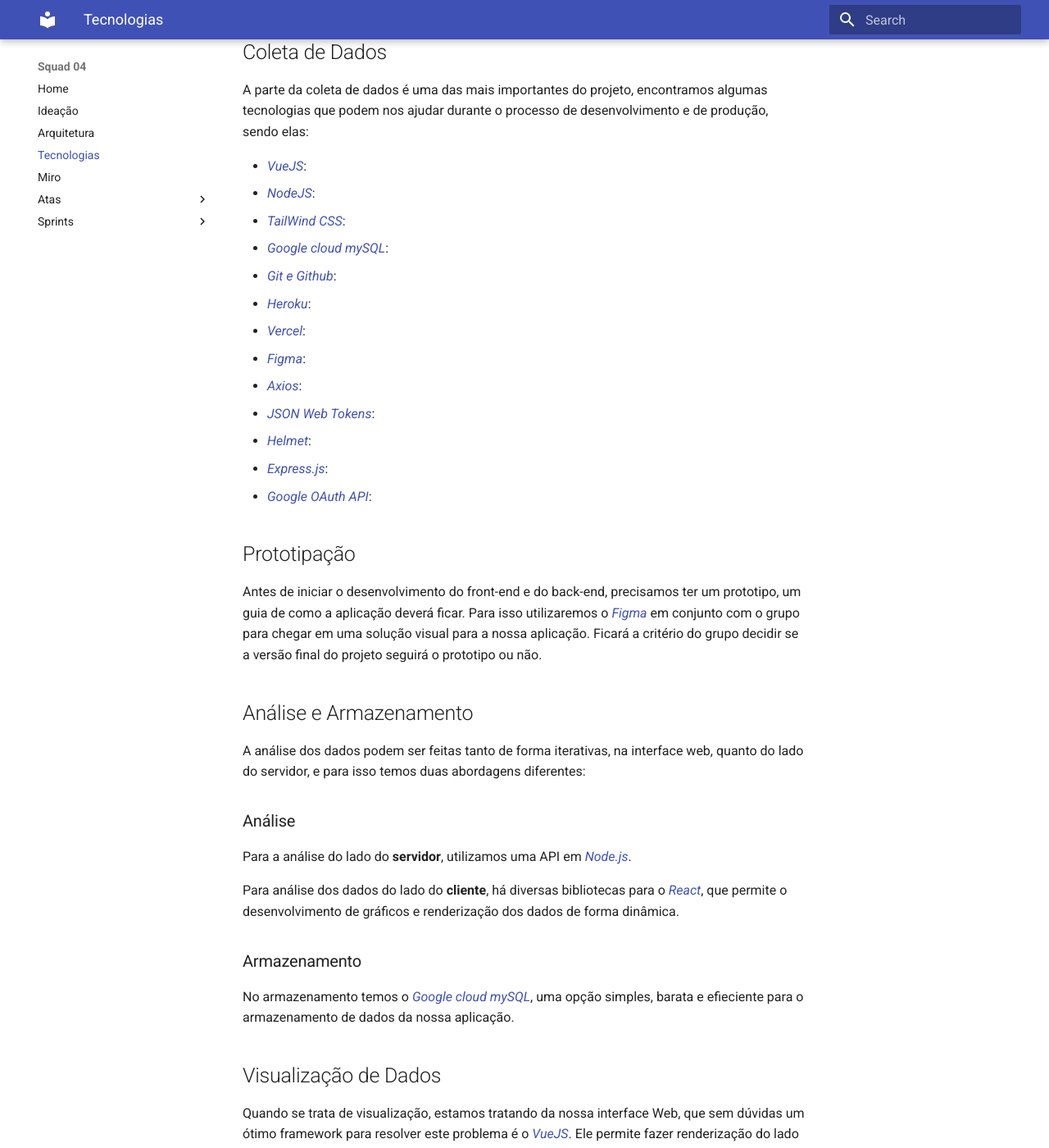
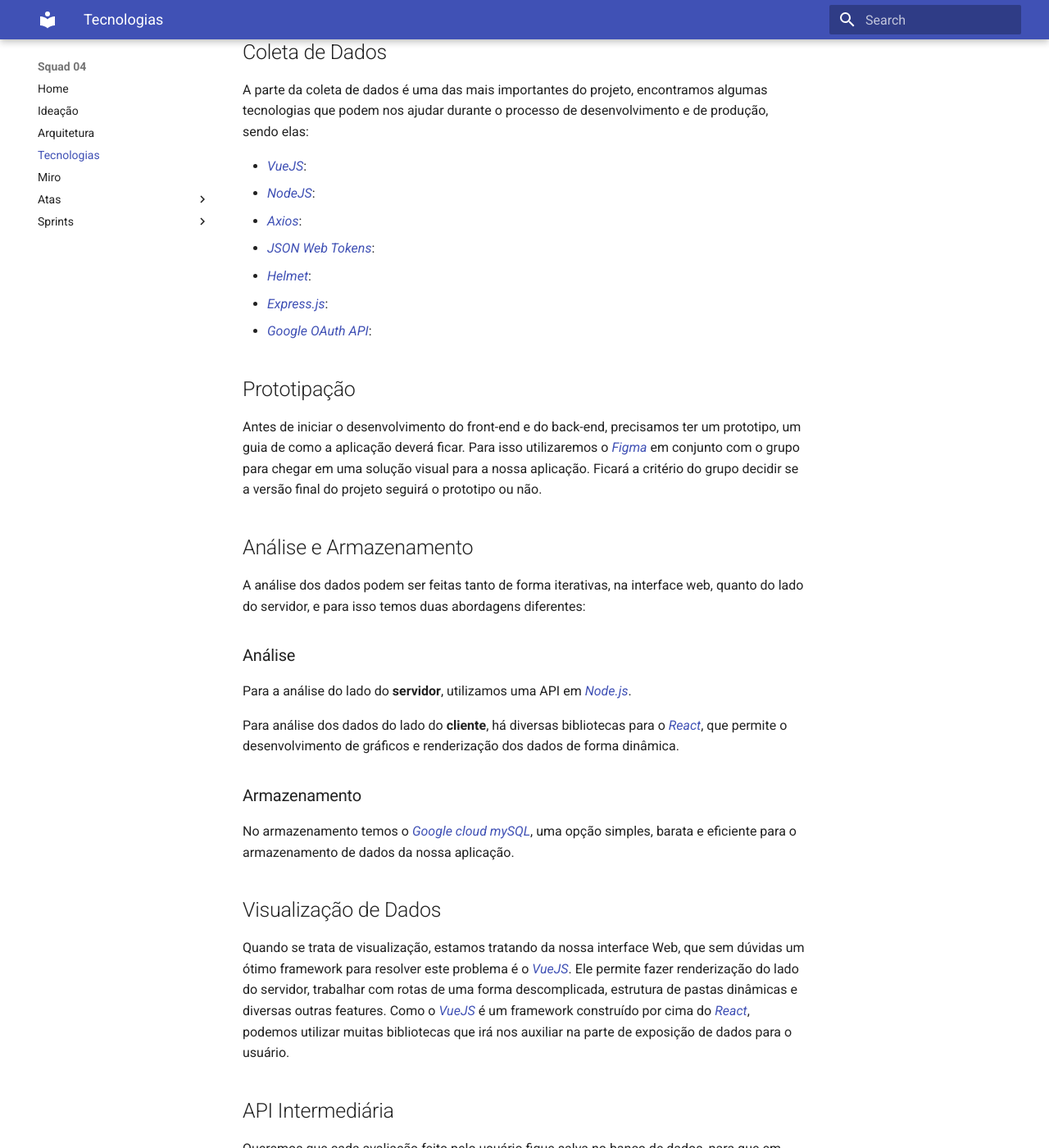
Before and after one commit to unb-mds/2024-1-squad04, an MkDocs documentation site: the page built from docs/tecnologias.md, in a window 1280 px wide and 1400 px high, scrolled down 425 px. Shown: the whole window at 82% size. Built offline with MkDocs 1.6.1 and Material for MkDocs 9.7.7, drawn with Linux system fonts in a browser that asks for light colours.

Commit message:
Update tecnologias.md

```diff
--- a/docs/tecnologias.md
+++ b/docs/tecnologias.md
@@ -12,12 +12,6 @@
 
 - _[VueJS](https://vuejs.org/)_:
 - _[NodeJS](https://nodejs.org/)_:
-- _[TailWind CSS](https://tailwindcss.com/)_:
-- _[Google cloud mySQL](https://cloud.google.com/sql?utm_source=google&utm_medium=cpc&utm_campaign=latam-BR-all-pt-dr-BKWS-all-all-trial-p-dr-1707800-LUAC0015918&utm_content=text-ad-none-any-DEV_c-CRE_536282978396-ADGP_Hybrid+%7C+BKWS+-+PHR+%7C+Txt_Databases-SQL-KWID_43700079884153224-kwd-350210931721&utm_term=KW_mysql%20google%20cloud-ST_mysql+google+cloud&gad_source=1&gclid=Cj0KCQjwztOwBhD7ARIsAPDKnkDUZk8AIbofxBZ2yOm85iY_IqEeAlhr6Bqa7G4N3OPD936cV4e9EYMaArZYEALw_wcB&gclsrc=aw.ds)_:
-- _[Git e Github](https://github.com/)_:
-- _[Heroku](https://www.heroku.com/)_:
-- _[Vercel](https://vercel.com/)_:
-- _[Figma](https://www.figma.com/)_:
 - _[Axios](https://axios-http.com/docs/intro)_:
 - _[JSON Web Tokens](https://jwt.io/)_:
 - _[Helmet](https://www.npmjs.com/package/react-helmet)_:
@@ -40,7 +34,7 @@
 
 ### Armazenamento
 
-No armazenamento temos o _[Google cloud mySQL](https://cloud.google.com/sql?utm_source=google&utm_medium=cpc&utm_campaign=latam-BR-all-pt-dr-BKWS-all-all-trial-p-dr-1707800-LUAC0015918&utm_content=text-ad-none-any-DEV_c-CRE_536282978396-ADGP_Hybrid+%7C+BKWS+-+PHR+%7C+Txt_Databases-SQL-KWID_43700079884153224-kwd-350210931721&utm_term=KW_mysql%20google%20cloud-ST_mysql+google+cloud&gad_source=1&gclid=Cj0KCQjwztOwBhD7ARIsAPDKnkDUZk8AIbofxBZ2yOm85iY_IqEeAlhr6Bqa7G4N3OPD936cV4e9EYMaArZYEALw_wcB&gclsrc=aw.ds)_, uma opção simples, barata e efieciente para o armazenamento de dados da nossa aplicação.
+No armazenamento temos o _[Google cloud mySQL](https://cloud.google.com/sql?utm_source=google&utm_medium=cpc&utm_campaign=latam-BR-all-pt-dr-BKWS-all-all-trial-p-dr-1707800-LUAC0015918&utm_content=text-ad-none-any-DEV_c-CRE_536282978396-ADGP_Hybrid+%7C+BKWS+-+PHR+%7C+Txt_Databases-SQL-KWID_43700079884153224-kwd-350210931721&utm_term=KW_mysql%20google%20cloud-ST_mysql+google+cloud&gad_source=1&gclid=Cj0KCQjwztOwBhD7ARIsAPDKnkDUZk8AIbofxBZ2yOm85iY_IqEeAlhr6Bqa7G4N3OPD936cV4e9EYMaArZYEALw_wcB&gclsrc=aw.ds)_, uma opção simples, barata e eficiente para o armazenamento de dados da nossa aplicação.
 
 ## Visualização de Dados
 
```
